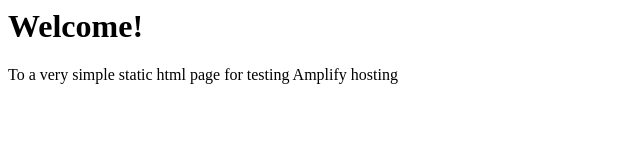
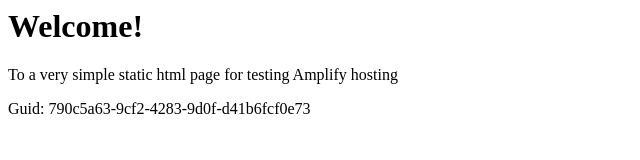
Before and after one commit to aws-aemilia-bah/Github-PR-Commit-Integration-Test-DoNotTouch-GitHubAutoBuildCanaryTest-v1-preprod-me-south-1, a website: page src/index.html in a window 1280 px wide. Shown: the whole page, without its empty margins (0-640 px from the left). Drawn offline with Linux system fonts and the light colour scheme.

Commit message:
commit from integ tests

```diff
--- a/src/index.html
+++ b/src/index.html
@@ -1,3 +1,5 @@
+
+
 <html lang="en">
 
 <head>
@@ -10,6 +12,6 @@
 <body>
     <h1>Welcome!</h1>
     <p>To a very simple static html page for testing Amplify hosting</p>
-</body>
+    <p>Guid: 790c5a63-9cf2-4283-9d0f-d41b6fcf0e73</p></body>
 
 </html>
```
